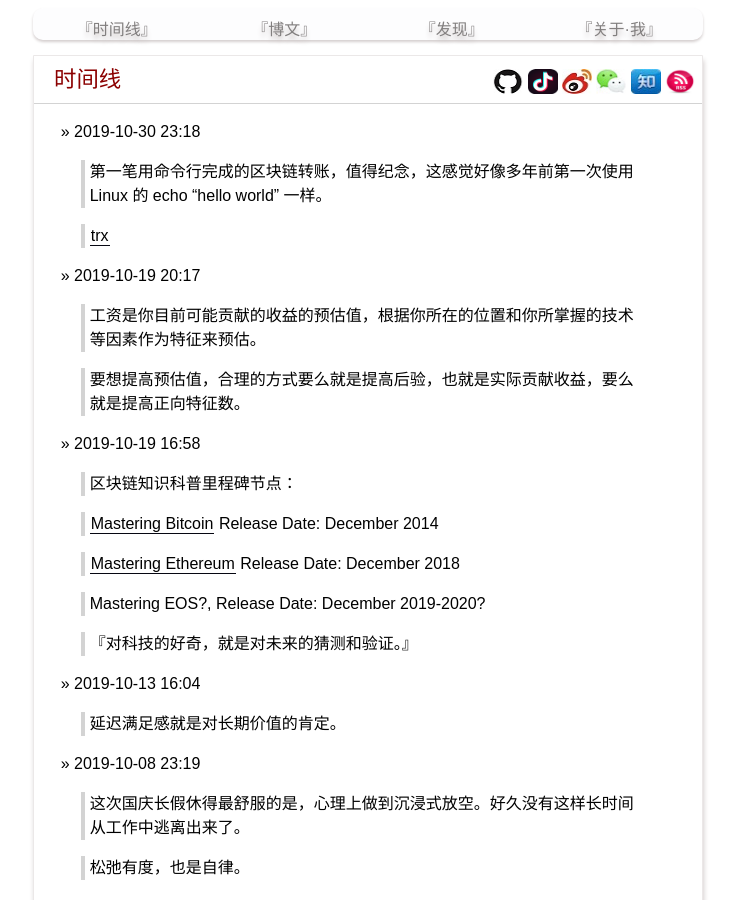
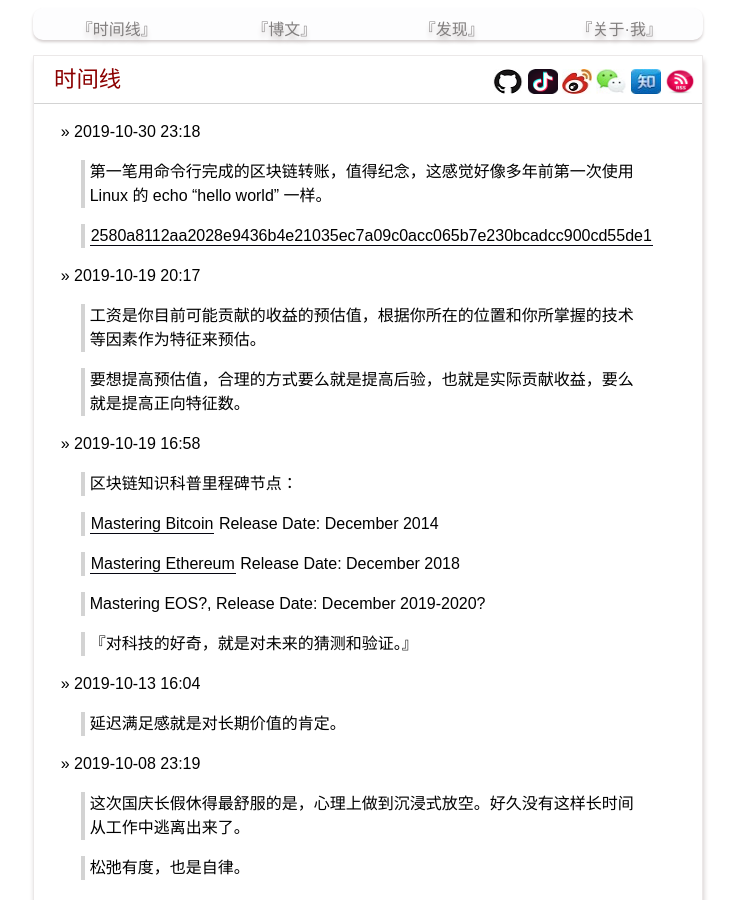
Before and after one commit to yanyiwu/blog, a Jekyll site: the page built from index.md, in a window 1280 px wide and 900 px high. Shown: the whole window, without its empty margins (272-1009 px from the left). Built offline with Jekyll 4.4.1, drawn with Linux system fonts in a browser that asks for light colours; Markdown is read by kramdown in place of the engine named in the settings; comment, search, counter and statistics services are not loaded.

Commit message:
Update index.md

```diff
--- a/index.md
+++ b/index.md
@@ -7,7 +7,7 @@ title: 时间线
 
 > 第一笔用命令行完成的区块链转账，值得纪念，这感觉好像多年前第一次使用 Linux 的 echo "hello world" 一样。
 
-> [trx](https://eospark.com/tx/2580a8112aa2028e9436b4e21035ec7a09c0acc065b7e230bcadcc900cd55de1)
+> [2580a8112aa2028e9436b4e21035ec7a09c0acc065b7e230bcadcc900cd55de1](https://eospark.com/tx/2580a8112aa2028e9436b4e21035ec7a09c0acc065b7e230bcadcc900cd55de1)
 
 &raquo; 2019-10-19 20:17
 
```
